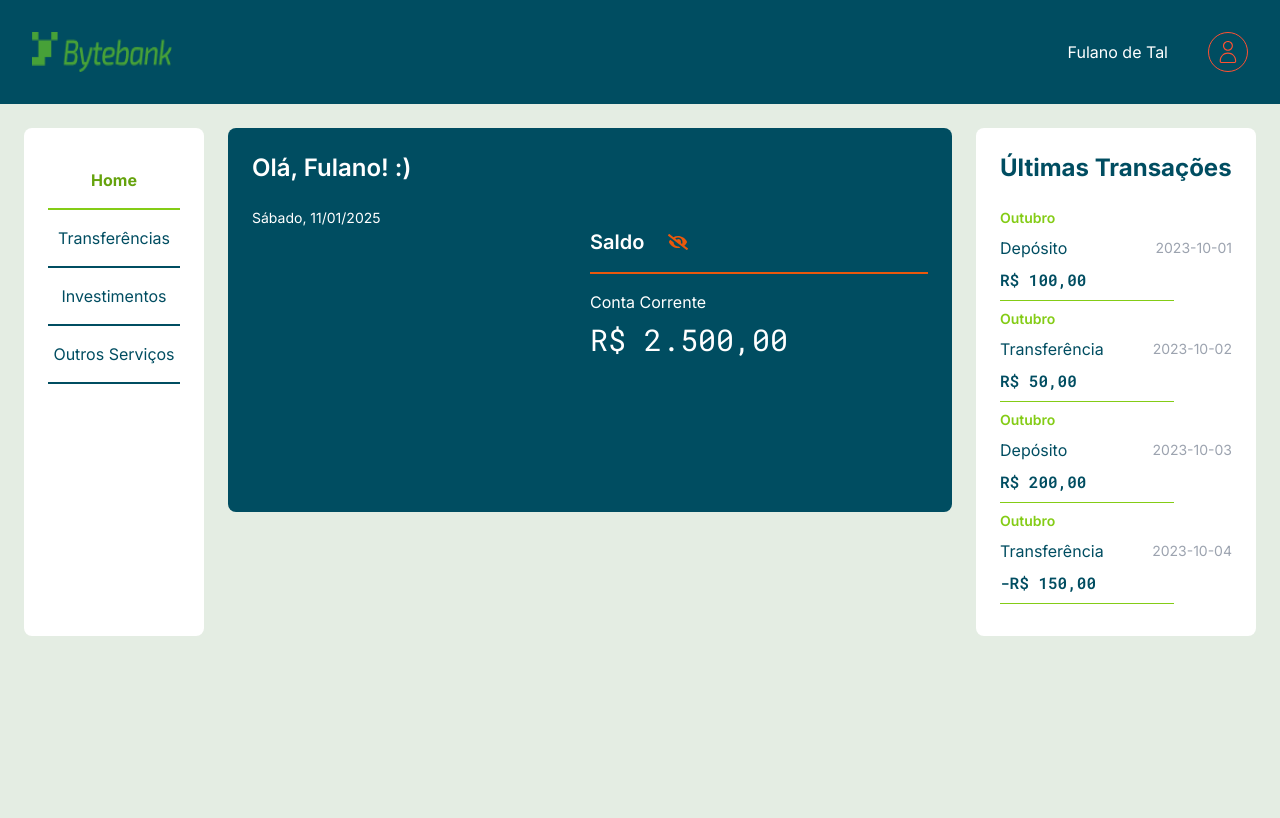
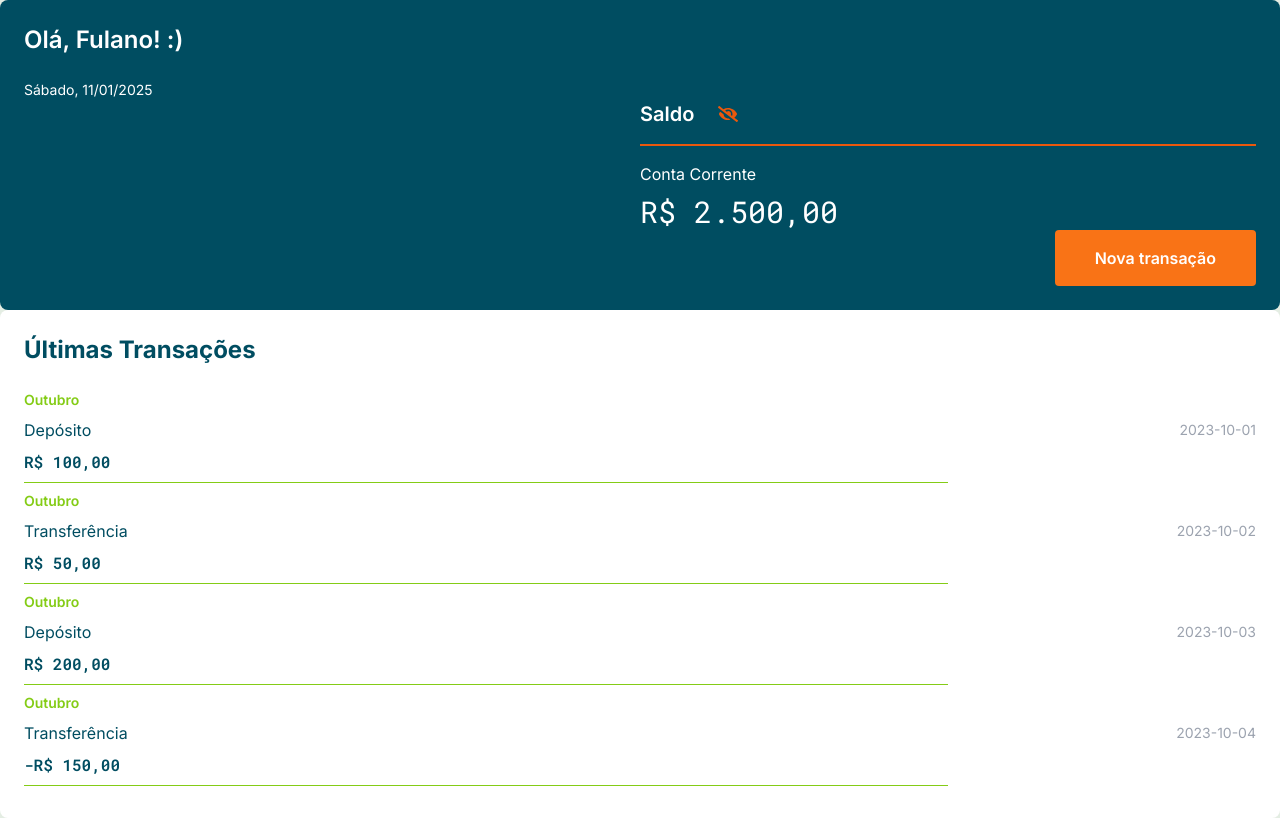
Before and after one commit to sucodelarangela/fiap-tech-challenge-1, a Next.js app: page / in a window 1280 px wide. Built offline with nearby package versions, Linux system fonts and the light colour scheme.

Commit message:
feat: add-transaction modal

```diff
--- a/src/app/page.tsx
+++ b/src/app/page.tsx
@@ -1,7 +1,8 @@
 "use client";
 import { useState } from "react";
-import { Header } from "@/components/Header";
-import { Sidebar } from "@/components/Sidebar/Sidebar";
+import { Button } from "@/components/Button";
+import { Modal } from "@/components/Modal";
+import { AddTransactionPage } from "@/components/AddTransaction";
 import { Statement } from "@/components/Statement/Statement";
 import { FaEye, FaEyeSlash } from "react-icons/fa";
 import useFormatCurrency from "./hooks/useFormatCurrency";
@@ -18,6 +19,10 @@ export default function HomePage() {
   const formatCurrency = useFormatCurrency();
   const [isBalanceVisible, setIsBalanceVisible] = useState(false);
   const [balance, setBalance] = useState(formatCurrency(2500));
+  const [isModalOpen, setIsModalOpen] = useState(false);
+
+  const openModal = () => setIsModalOpen(true);
+  const closeModal = () => setIsModalOpen(false);
 
   const handleBalanceVisibility = () => {
     setIsBalanceVisible(!isBalanceVisible);
@@ -27,18 +32,12 @@ export default function HomePage() {
 
   return (
     <>
-      <Header />
-      <main className="grid grid-cols-[180px_1fr_280px] gap-6 max-w-7xl m-auto p-6">
-        <h1 className="sr-only">Bem vindo ao ByteBank</h1>
-
-        <Sidebar />
-
-        <section className="bg-foreground rounded-lg max-h-96 p-6">
+      <section className="flex flex-col bg-foreground rounded-lg p-6">
         <div className="greetings text-white">
           <h2 className="mb-6">Olá, Fulano! :)</h2>
           <p className="text-sm capitalize">{dataFormatada}</p>
         </div>
-          <div className="summary text-white ml-auto w-1/2">
+        <div className="summary grow text-white ml-auto w-1/2">
           <div className="flex items-center gap-6 border-b-2 border-b-orange-600 pb-4 mb-4">
             <h3>Saldo</h3>
             {isBalanceVisible ? (
@@ -64,10 +63,16 @@ export default function HomePage() {
             <p className="font-roboto-mono text-3xl pr-16">{balance}</p>
           </div>
         </div>
+        <div className="flex justify-end">
+          <Button onClick={openModal}>Nova transação</Button>
+        </div>
       </section>
 
       <Statement />
-      </main>
+
+      <Modal isOpen={isModalOpen} onClose={closeModal}>
+        <AddTransactionPage />
+      </Modal>
     </>
   );
 }
--- /dev/null
+++ b/src/components/AddTransaction.tsx
@@ -0,0 +1,56 @@
+import { Button } from "@/components/Button";
+import { useState } from "react";
+
+export function AddTransactionPage() {
+  const [type, setType] = useState<"deposit" | "transfer" | "expense" | "">("");
+  const [amount, setAmount] = useState<number>(0);
+  const isDisabled = amount <= 0 || type === "";
+
+  const handleSubmit = () => {
+    // Enviar a transação para a API ou banco de dados
+    alert(`Transação de ${type} de R$ ${amount} criada com sucesso!`);
+  };
+
+  return (
+    <>
+      <h2 className="mb-8">Adicionar Nova Transação</h2>
+      <form onSubmit={(e) => e.preventDefault()}>
+        <select
+          value={type}
+          onChange={(e) =>
+            setType(e.target.value as "deposit" | "transfer" | "expense")
+          }
+          className="p-4 border border-foreground rounded-lg mb-8"
+        >
+          <option value="" selected disabled>
+            Selecione o tipo de transação
+          </option>
+          <option value="deposit">Depósito</option>
+          <option value="transfer">Transferência</option>
+          <option value="expense">Despesa</option>
+        </select>
+
+        <div className="mb-8">
+          <label htmlFor="amount" className="block mb-1">
+            Valor
+          </label>
+          <input
+            id="amount"
+            type="number"
+            value={amount}
+            onChange={(e) => setAmount(Number(e.target.value))}
+            className="p-4 border border-foreground rounded-lg"
+            required
+          />
+        </div>
+        <Button
+          variant="secondary"
+          onClick={handleSubmit}
+          disabled={isDisabled}
+        >
+          Criar Transação
+        </Button>
+      </form>
+    </>
+  );
+}
--- /dev/null
+++ b/src/components/Button.tsx
@@ -0,0 +1,29 @@
+import classNames from "classnames";
+
+interface ButtonProps {
+  children: React.ReactNode;
+  onClick?: () => void;
+  variant?: "primary" | "secondary";
+  disabled?: boolean;
+}
+
+export const Button = ({
+  children,
+  onClick,
+  variant = "primary",
+  disabled = false,
+}: ButtonProps) => {
+  const buttonClass = classNames(
+    "px-10 py-4 rounded font-semibold text-white transition",
+    variant === "primary"
+      ? "bg-orange-500 hover:bg-orange-400"
+      : "bg-foreground hover:bg-cyan-800",
+    disabled && "opacity-25 pointer-events-none"
+  );
+
+  return (
+    <button onClick={onClick} className={buttonClass} disabled={disabled}>
+      {children}
+    </button>
+  );
+};
--- /dev/null
+++ b/src/components/Modal.tsx
@@ -0,0 +1,26 @@
+import React from "react";
+import { FaXmark } from "react-icons/fa6";
+
+interface ModalProps {
+  isOpen: boolean;
+  onClose: () => void;
+  children: React.ReactNode;
+}
+
+export function Modal({ isOpen, onClose, children }: ModalProps) {
+  if (!isOpen) return null;
+
+  return (
+    <div className="fixed inset-0 flex items-center justify-center bg-black bg-opacity-50">
+      <div className="bg-gray-300 p-6 rounded-lg w-1/3 min-w-96 relative">
+        <button
+          onClick={onClose}
+          className="absolute top-6 right-6 text-gray-500 transition hover:text-foreground"
+        >
+          <FaXmark />
+        </button>
+        {children}
+      </div>
+    </div>
+  );
+}
```
Also changed, not shown: public/pixels.svg (added). Lines whose indentation alone changed are shown as unchanged.
